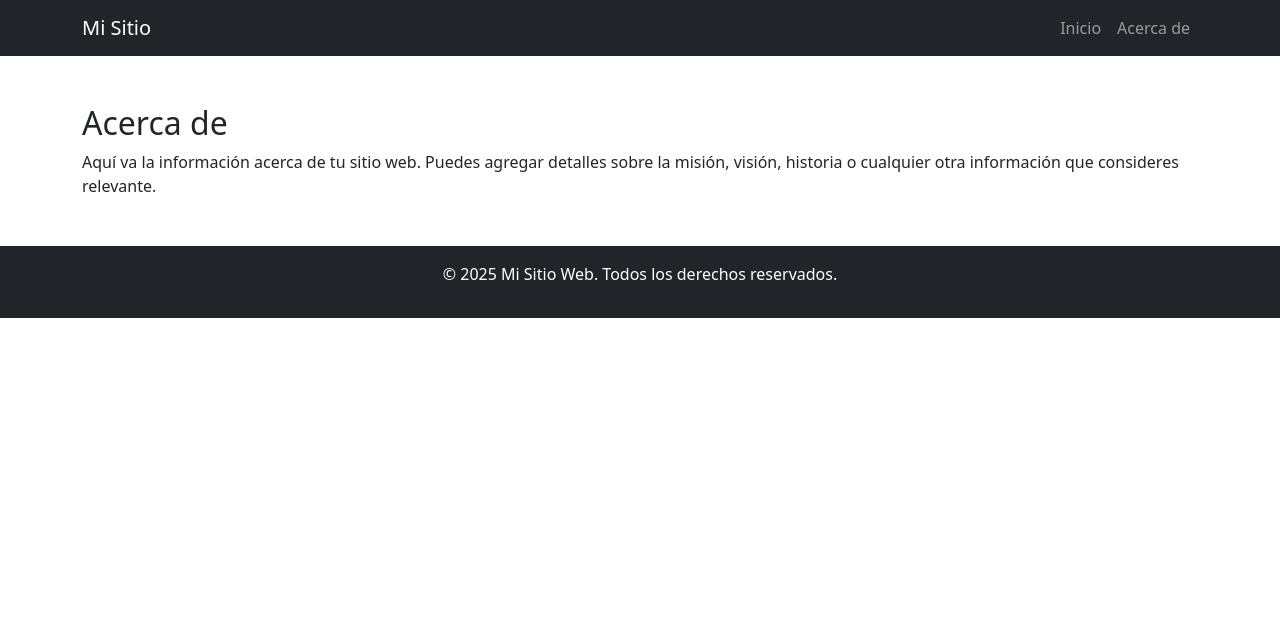
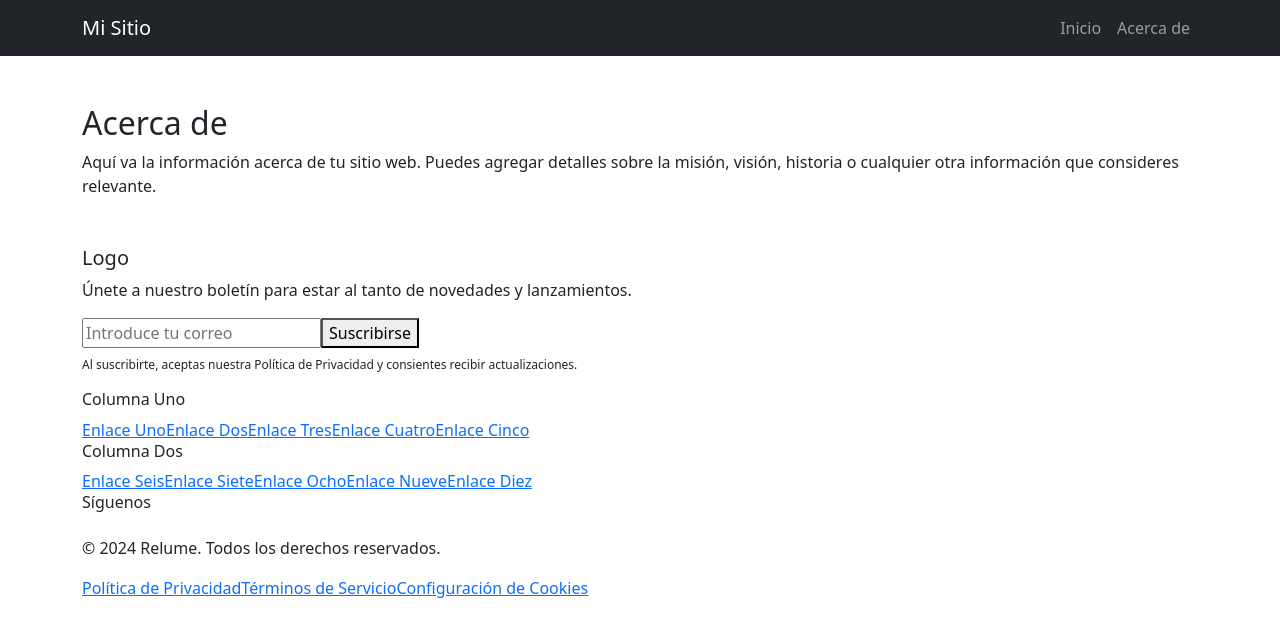
Before and after one commit to sincache/proyecto-integrador, a React (Create React App) app: page /about in a window 1280 px wide. Shown: the top 636 px of the page. Built offline with nearby package versions, Linux system fonts and the light colour scheme.

Commit message:
Feat:Se agrega el footer de bootstrap a react

```diff
--- a/src/components/Footer.js
+++ b/src/components/Footer.js
@@ -3,9 +3,71 @@ import React from 'react';
 
 const Footer = () => {
   return (
-    <footer className="bg-dark text-white text-center p-3 mt-5">
+    <footer>
       <div className="container">
-        <p>&copy; 2025 Mi Sitio Web. Todos los derechos reservados.</p>
+        <div className="footer-container">
+          <div className="newsletter-section">
+            <h5>Logo</h5>
+            <p>Únete a nuestro boletín para estar al tanto de novedades y lanzamientos.</p>
+            <form className="newsletter-form">
+              <input type="email" placeholder="Introduce tu correo" required />
+              <button type="submit">Suscribirse</button>
+            </form>
+            <p className="mt-2" style={{ fontSize: '0.75rem' }}>
+              Al suscribirte, aceptas nuestra Política de Privacidad y consientes recibir actualizaciones.
+            </p>
+          </div>
+
+          <div className="footer-links">
+            <div className="footer-column">
+              <h6>Columna Uno</h6>
+              <a href="#">Enlace Uno</a>
+              <a href="#">Enlace Dos</a>
+              <a href="#">Enlace Tres</a>
+              <a href="#">Enlace Cuatro</a>
+              <a href="#">Enlace Cinco</a>
+            </div>
+
+            <div className="footer-column">
+              <h6>Columna Dos</h6>
+              <a href="#">Enlace Seis</a>
+              <a href="#">Enlace Siete</a>
+              <a href="#">Enlace Ocho</a>
+              <a href="#">Enlace Nueve</a>
+              <a href="#">Enlace Diez</a>
+            </div>
+
+            <div className="footer-column">
+              <h6>Síguenos</h6>
+              <div className="social-links">
+                <a href="#" title="Facebook">
+                  <i className="fab fa-facebook"></i>
+                </a>
+                <a href="#" title="Instagram">
+                  <i className="fab fa-instagram"></i>
+                </a>
+                <a href="#" title="X">
+                  <i className="fab fa-x-twitter"></i>
+                </a>
+                <a href="#" title="LinkedIn">
+                  <i className="fab fa-linkedin"></i>
+                </a>
+                <a href="#" title="YouTube">
+                  <i className="fab fa-youtube"></i>
+                </a>
+              </div>
+            </div>
+          </div>
+        </div>
+
+        <div className="footer-bottom mt-4">
+          <p>© 2024 Relume. Todos los derechos reservados.</p>
+          <div className="links mt-2">
+            <a href="#">Política de Privacidad</a>
+            <a href="#">Términos de Servicio</a>
+            <a href="#">Configuración de Cookies</a>
+          </div>
+        </div>
       </div>
     </footer>
   );
```
